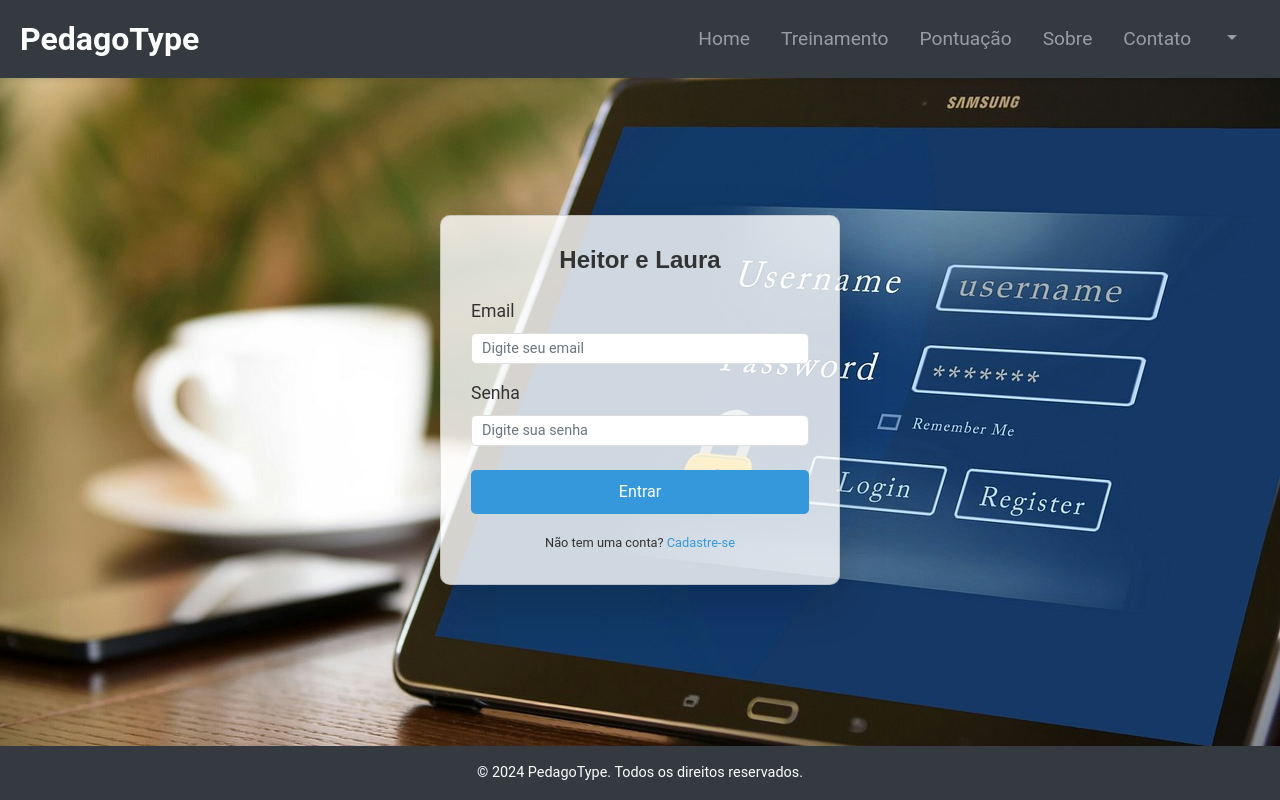
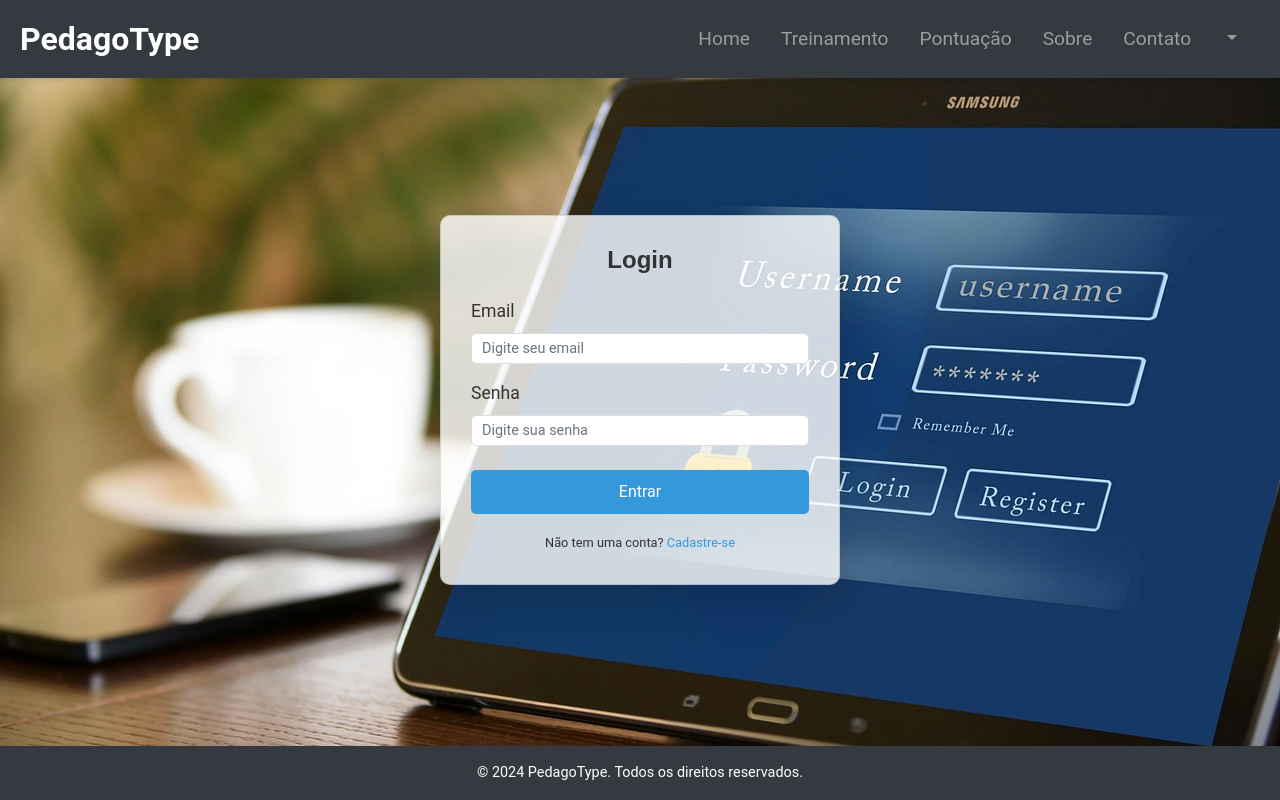
Before and after one commit to ragnarthur/pedagotype, a Flask app: page /login in a window 1280 px wide. Run offline with Flask 3, Linux system fonts and the light colour scheme; parts of the project's set-up code (start-up, migrations or seed data) failed here and were passed over; some libraries are stand-ins or nearby versions.

Commit message:
commit voltando teste heitor

```diff
--- a/app/templates/login.html
+++ b/app/templates/login.html
@@ -7,7 +7,7 @@
 <div class="login-background">
     <div class="card shadow-lg">
         <div class="card-body">
-            <h3 class="text-center mb-4" style="font-size: 1.5rem;">Heitor e Laura</h3>
+            <h3 class="text-center mb-4" style="font-size: 1.5rem;">Login</h3>
             <form method="POST" action="{{ url_for('auth.login') }}">
                 <div class="form-group">
                     <label for="email" style="font-size: 1.1rem;">Email</label>
```
